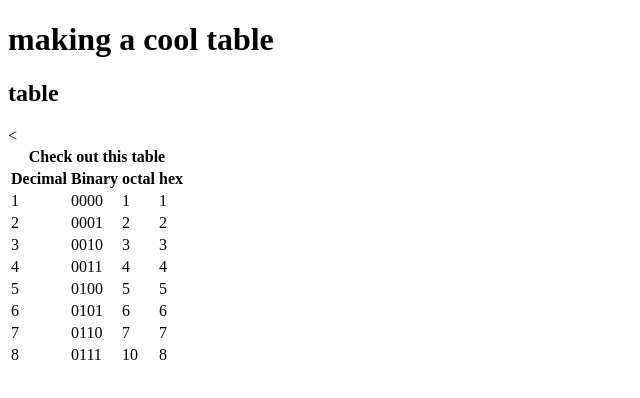
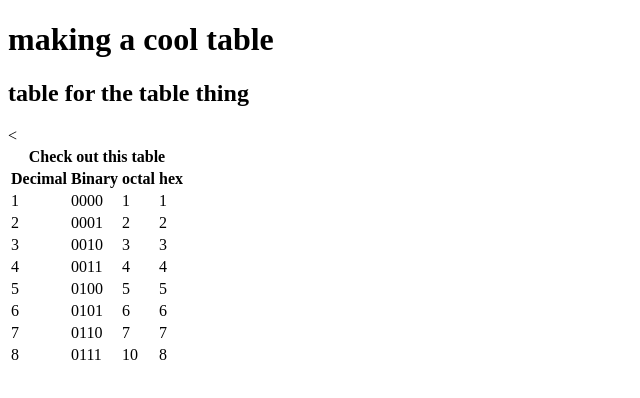
Before and after one commit to Jack-Kennedy-School/Web-Design, a plain HTML site: page exercises/table.html in a window 1280 px wide. Shown: the whole page, without its empty margins (0-640 px from the left). Drawn offline with Linux system fonts and the light colour scheme.

Commit message:
commit number 2 adds a new title

```diff
--- a/exercises/table.html
+++ b/exercises/table.html
@@ -7,7 +7,7 @@
 <!-- content starts below here -->
 <body>
 <h1>making a cool table</h1>
-<h2>table</h2>
+<h2>table for the table thing</h2>
 <table>
   <tr><th colspan="4">Check out this table</th></tr>
   <tr><th>Decimal</th><th>Binary</th><th>octal</th><th>hex</th></tr>
```
